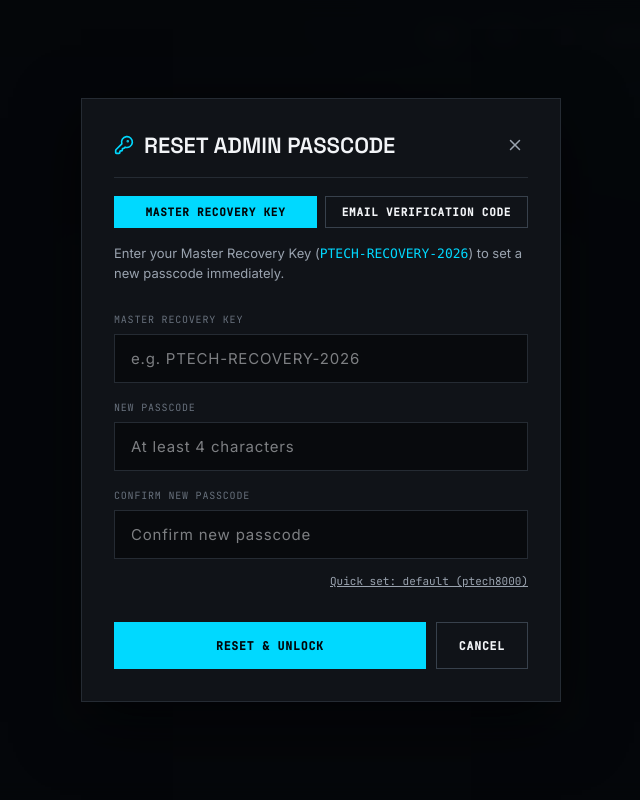
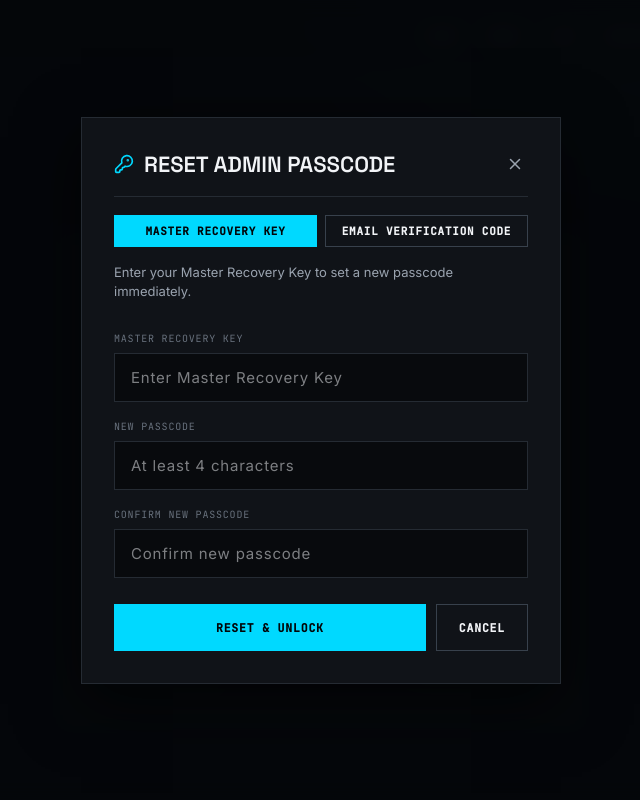
Before and after one commit to ptech8000/ptech-portfolio, a Next.js app: page /dashboard in a window 1280 px wide. Both pictures are taken after a click on the button "Forgot passcode?". Shown: the top 800 px of the page, without its empty margins (319-959 px from the left). Built offline with nearby package versions, Linux system fonts and the light colour scheme.

Commit message:
Remove sensitive recovery key, emails, and default credentials from dashboard UI and API responses

```diff
--- a/app/api/auth/reset/route.ts
+++ b/app/api/auth/reset/route.ts
@@ -4,7 +4,6 @@ import {
   verifyRecoveryKey,
   createAndSaveOtp,
   verifyResetOtp,
-  DEFAULT_MASTER_RECOVERY_KEY,
 } from "../../../lib/storage";
 
 export const runtime = "nodejs";
@@ -54,7 +53,7 @@ export async function POST(req: Request) {
           {
             ok: false,
             error: "email_not_configured",
-            message: `Email delivery is not configured on this server. Use your Master Recovery Key (${DEFAULT_MASTER_RECOVERY_KEY}) to reset your passcode immediately.`,
+            message: "Email delivery is not configured on this server. Please use your Master Recovery Key to reset your passcode.",
           },
           { status: 200 }
         );
@@ -84,7 +83,7 @@ export async function POST(req: Request) {
             {
               ok: false,
               error: "email_failed",
-              message: `Could not send email via Resend. Use your Master Recovery Key (${DEFAULT_MASTER_RECOVERY_KEY}) to reset immediately.`,
+              message: "Could not send verification email. Please use your Master Recovery Key to reset.",
             },
             { status: 200 }
           );
@@ -92,7 +91,7 @@ export async function POST(req: Request) {
 
         return NextResponse.json({
           ok: true,
-          message: `A 6-digit verification code was sent to ${toEmail}.`,
+          message: "A 6-digit verification code was sent to the registered admin email.",
         });
       } catch (err) {
         console.error("Resend request error:", err);
@@ -100,7 +99,7 @@ export async function POST(req: Request) {
           {
             ok: false,
             error: "email_network_error",
-            message: `Network error sending email. Use your Master Recovery Key (${DEFAULT_MASTER_RECOVERY_KEY}) to reset immediately.`,
+            message: "Network error sending email. Please use your Master Recovery Key to reset.",
           },
           { status: 200 }
         );
--- a/app/dashboard/page.tsx
+++ b/app/dashboard/page.tsx
@@ -744,15 +744,15 @@ export default function DashboardPage() {
               {forgotMethod === "key" ? (
                 <>
                   <p style={{ color: "var(--muted)", fontSize: 13, lineHeight: 1.5, margin: "0 0 12px" }}>
-                    Enter your Master Recovery Key (<code style={{ color: "var(--accent)" }}>PTECH-RECOVERY-2026</code>) to set a new passcode immediately.
+                    Enter your Master Recovery Key to set a new passcode immediately.
                   </p>
                   <label>
                     MASTER RECOVERY KEY
                     <input
-                      type="text"
+                      type="password"
                       value={recoveryKey}
                       onChange={(e) => setRecoveryKey(e.target.value)}
-                      placeholder="e.g. PTECH-RECOVERY-2026"
+                      placeholder="Enter Master Recovery Key"
                       required
                     />
                   </label>
@@ -760,7 +760,7 @@ export default function DashboardPage() {
               ) : (
                 <>
                   <p style={{ color: "var(--muted)", fontSize: 13, lineHeight: 1.5, margin: "0 0 12px" }}>
-                    Request a 6-digit one-time reset code sent to your registered admin email (<code>ptech8000@gmail.com</code>).
+                    Request a 6-digit one-time reset code sent to the registered admin email.
                   </p>
                   <div style={{ marginBottom: 12 }}>
                     <button
@@ -770,7 +770,7 @@ export default function DashboardPage() {
                       disabled={sendingCode}
                       style={{ width: "100%", justifyContent: "center" }}
                     >
-                      {sendingCode ? "SENDING CODE…" : "SEND CODE TO PTECH8000@GMAIL.COM"}
+                      {sendingCode ? "SENDING CODE…" : "SEND VERIFICATION CODE"}
                     </button>
                   </div>
                   {codeSentMessage && (
@@ -816,29 +816,6 @@ export default function DashboardPage() {
                 />
               </label>
 
-              <div style={{ display: "flex", justifyContent: "flex-end" }}>
-                <button
-                  type="button"
-                  onClick={() => {
-                    setNewForgotPw("ptech8000");
-                    setConfirmForgotPw("ptech8000");
-                  }}
-                  style={{
-                    background: "none",
-                    border: "none",
-                    color: "var(--muted)",
-                    fontSize: 11,
-                    fontFamily: "'JetBrains Mono', monospace",
-                    cursor: "pointer",
-                    textDecoration: "underline",
-                    padding: 0,
-                    margin: "-4px 0 6px",
-                  }}
-                >
-                  Quick set: default (ptech8000)
-                </button>
-              </div>
-
               {forgotError && (
                 <p className="form-error" style={{ display: "flex", alignItems: "center", gap: 6 }}>
                   <AlertCircle size={14} /> {forgotError}
```
